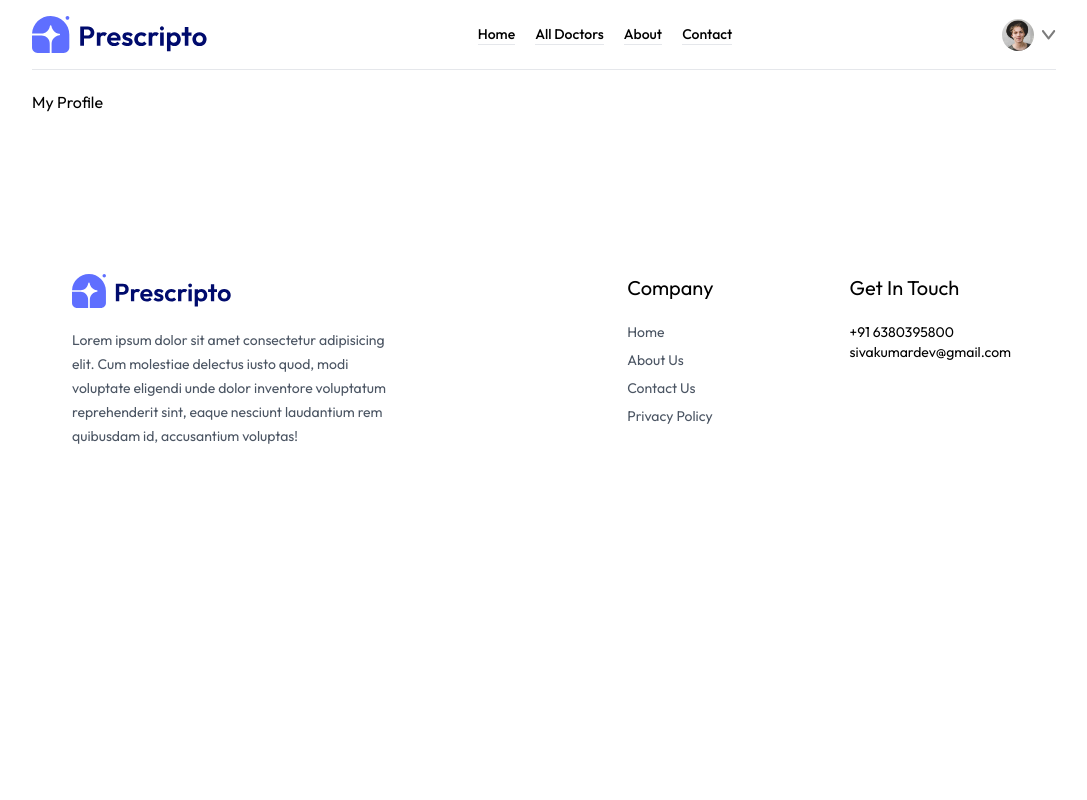
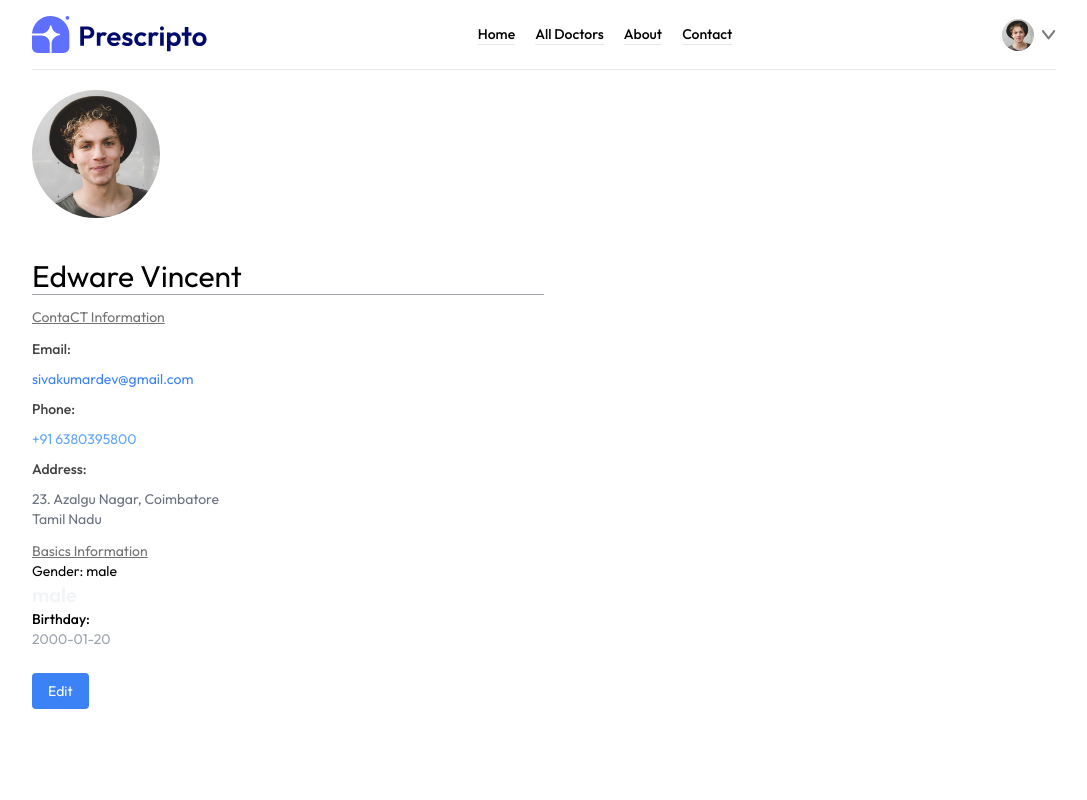
Before and after one commit to siva1087/sivakumarreactjs, a React (Vite) app in the folder frontend/: page /my-profile in a window 1280 px wide. Shown: the top 800 px of the page, without its empty margins (96-1183 px from the left). Built offline with nearby package versions, Linux system fonts and the light colour scheme.

Commit message:
Update MyProfile.jsx

```diff
--- a/frontend/src/Pages/MyProfile.jsx
+++ b/frontend/src/Pages/MyProfile.jsx
@@ -1,8 +1,125 @@
-import React from 'react';
+import React, { useState } from 'react';
+import profilePic from '../assets/profile_pic.png'; // Adjust the path to your profile picture
 
 const MyProfile = () => {
+  const [userData, setUserData] = useState({
+    name: "Edware Vincent",
+    image: profilePic, // Use the correct variable for the image
+    email: 'sivakumardev@gmail.com', // Corrected the email domain
+    phone: '+91 6380395800',
+    address: {
+      line1: "23. Azalgu Nagar, Coimbatore", // Corrected spelling and formatting
+      line2: "Tamil Nadu"
+    },
+    gender: "male",
+    dob: '2000-01-20' // Corrected the year format
+  });
+
+  const [isEdit, setIsEdit] = useState(false);
+
   return (
-    <div>My Profile</div>
+    <div className="max-w-lg flex flex-col gap-2 text-sm">
+      <img src={userData.image} alt="Profile" className="w-32 h-32 rounded-full" />
+      <div className="mt-4">
+        {isEdit ? (
+          <input
+            type='text'
+            value={userData.name}
+            onChange={e => setUserData(prev => ({ ...prev, name: e.target.value }))}
+            className="bg-gray-50 text-3xl font-medium max-w-60 mt-4"
+          />
+        ) : (
+          <p className="text-medium text-3xl text-nutral-800 mt-4">{userData.name}</p>
+        )}
+        <hr className='bg-zinc-400 h-[1px] border-none' />
+        <div >
+          <p className='text-neutral-500 underline mt-3' >ContaCT Information</p>
+            <div>
+
+
+      </div>
+      <div className="grid grid-col=[1fr_3fr] gap-y-2.5 mt-3 text-neutral-700 ">
+        <p className='font-medium'>Email: </p>
+        <p className='text-blue-500' > {userData.email}</p>
+        <p className='font-medium' >Phone: </p>
+
+        {
+          isEdit ? (
+            <input
+              type='text'
+              value={userData.phone}
+              onChange={e => setUserData(prev => ({ ...prev, phone: e.target.value }))}
+              className="border border-gray-300 rounded p-2"
+            />
+          ) : (
+            <p className='text-blue-400'>{userData.phone}</p>
+          )}
+        <p className='font-medium'>Address:  </p>
+        {
+           isEdit ? <p>
+            <input
+            type='text'
+            value={userData.line1}
+            onChange={e => setUserData(prev => ({ ...prev, address:{...prev, address,line1: e.target.value }}))}
+            className="border border-gray-300 rounded p-2 bg-gray-50"
+          />
+           <input
+            type='text'
+            value={userData.line2}
+            onChange={e => setUserData(prev => ({ ...prev, address:{...prev, address,line2: e.target.value }}))}
+            className="border bg-gray-50 border-gray-300 rounded p-2"
+          />
+          <br/>
+          </p>:
+
+
+
+        <p className='text-gray-500'>{userData.address.line1}
+        <br/>
+          {userData.address.line2}</p>
+
+
+}
+</div>
+
+  <p className='text-neutral-500 underline mt-3'>Basics Information</p>
+</div>
+        <p>Gender: {userData.gender}</p>
+       {
+        isEdit ?<select   type='text' className='max-w-20 bg-gray-100'
+        value={userData.gender}
+        onChange={e => setUserData(prev => ({ ...prev, gender: e.target.value }))}>
+          <option value="Male">Male</option>
+          <option value="Female">Female</option>
+        </select> :
+
+          <p className="text-xl font-semibold text-gray-100">{userData.gender}</p>
+
+        }
+        <p className='font-medium'>Birthday:</p>
+       {
+        isEdit
+        ?
+        <input className='max-w-28 bg-gray-100' type='date'  value={userData.dob}
+        onChange={e => setUserData(prev => ({ ...prev, address:{...prev, dob: e.target.value }}))}/>
+        :<p className='text-gray-400' >
+          {userData.dob}
+        </p>
+       }
+      </div>
+      <div>
+        {isEdit ?
+        <button
+
+        onClick={() => setIsEdit(false)}
+        className="mt-4 bg-blue-500 text-white py-2 px-4 rounded" >Save Information</button>
+        :<button  onClick={() => setIsEdit(true)}
+        className="mt-4 bg-blue-500 text-white py-2 px-4 rounded" >Edit</button>
+        }
+
+         </div>
+
+         </div>
   );
 };
 
```
